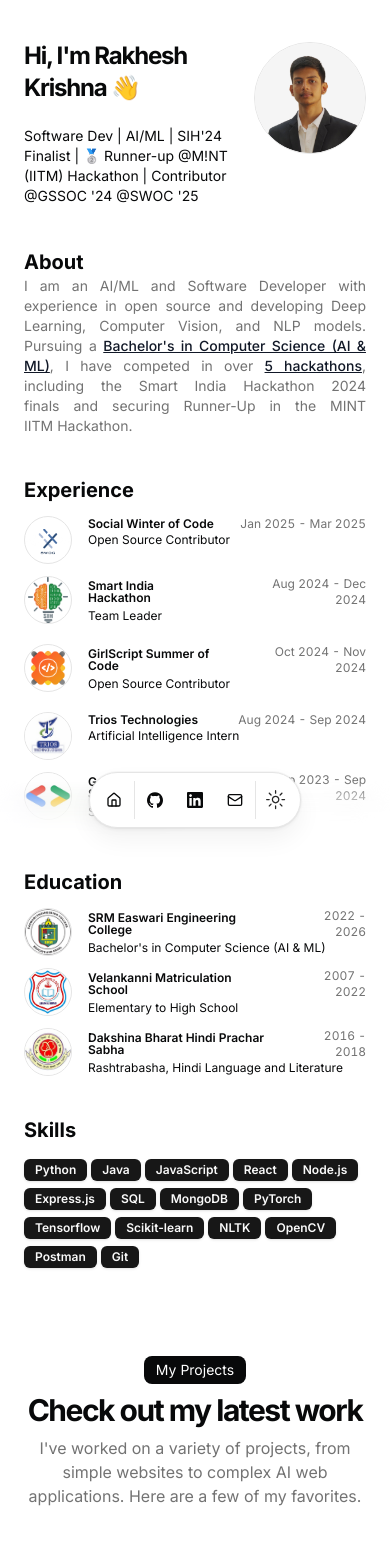
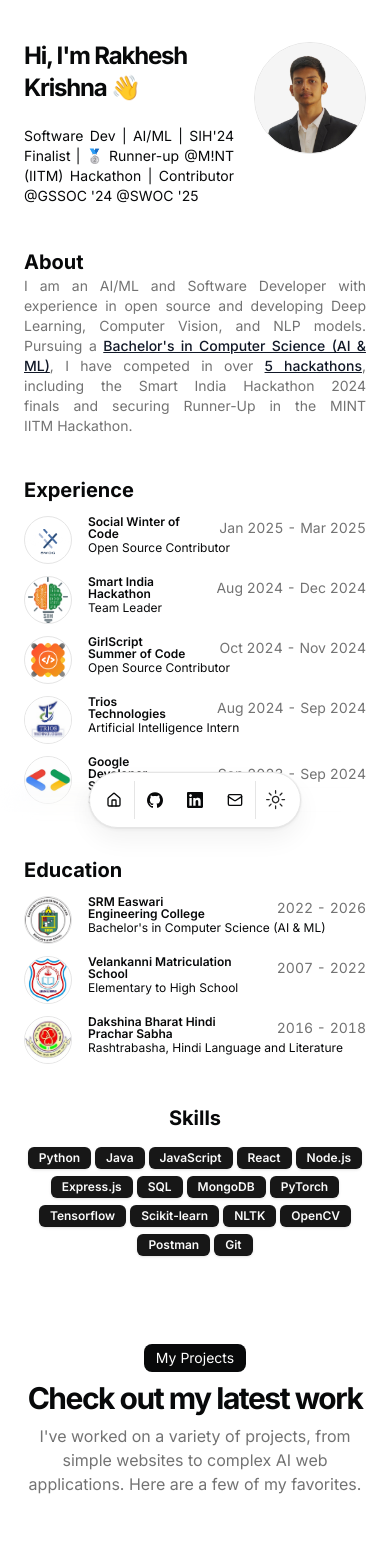
Before and after one commit to rakheshkrishna2005/portfolio, a Next.js app: page / in a window 390 px wide. Shown: the top 1542 px of the page. Built offline with nearby package versions, Linux system fonts and the light colour scheme.

Commit message:
alignment justified

```diff
--- a/src/app/page.tsx
+++ b/src/app/page.tsx
@@ -25,7 +25,7 @@
                 text={`Hi, I'm ${DATA.name} 👋`}
               />
               <BlurFadeText
-                className="max-w-[600px] text-sm md:text-base pt-4"
+                className="max-w-[600px] text-sm md:text-base pt-4 pr-3 text-justify"
                 delay={BLUR_FADE_DELAY}
                 text={DATA.description}
               />
@@ -67,7 +67,11 @@
                 subtitle={work.title}
                 href={work.href}
                 badges={work.badges}
-                period={`${work.start} - ${work.end ?? "Present"}`}
+                period={
+                  <span className="text-sm text-muted-foreground text-right min-w-40 block">
+                    {work.start} - {work.end ?? "Present"}
+                  </span>
+                }
                 description={work.description}
               />
             </BlurFade>
@@ -91,18 +95,22 @@
                 altText={education.school}
                 title={education.school}
                 subtitle={education.degree}
-                period={`${education.start} - ${education.end}`}
+                period={
+                  <span className="text-sm text-muted-foreground text-right min-w-28 block">
+                    {education.start} - {education.end}
+                  </span>
+                }
               />
             </BlurFade>
           ))}
         </div>
       </section>
-      <section id="skills">
-        <div className="flex min-h-0 flex-col gap-y-3">
+      <section id="skills" className="flex justify-center">
+        <div className="flex flex-col items-center gap-y-3">
           <BlurFade delay={BLUR_FADE_DELAY * 9}>
             <h2 className="text-xl font-bold">Skills</h2>
           </BlurFade>
-          <div className="flex flex-wrap gap-1">
+          <div className="flex flex-wrap justify-center gap-1">
             {DATA.skills.map((skill, id) => (
               <BlurFade key={skill} delay={BLUR_FADE_DELAY * 10 + id * 0.05}>
                 <Badge key={skill}>{skill}</Badge>
```
